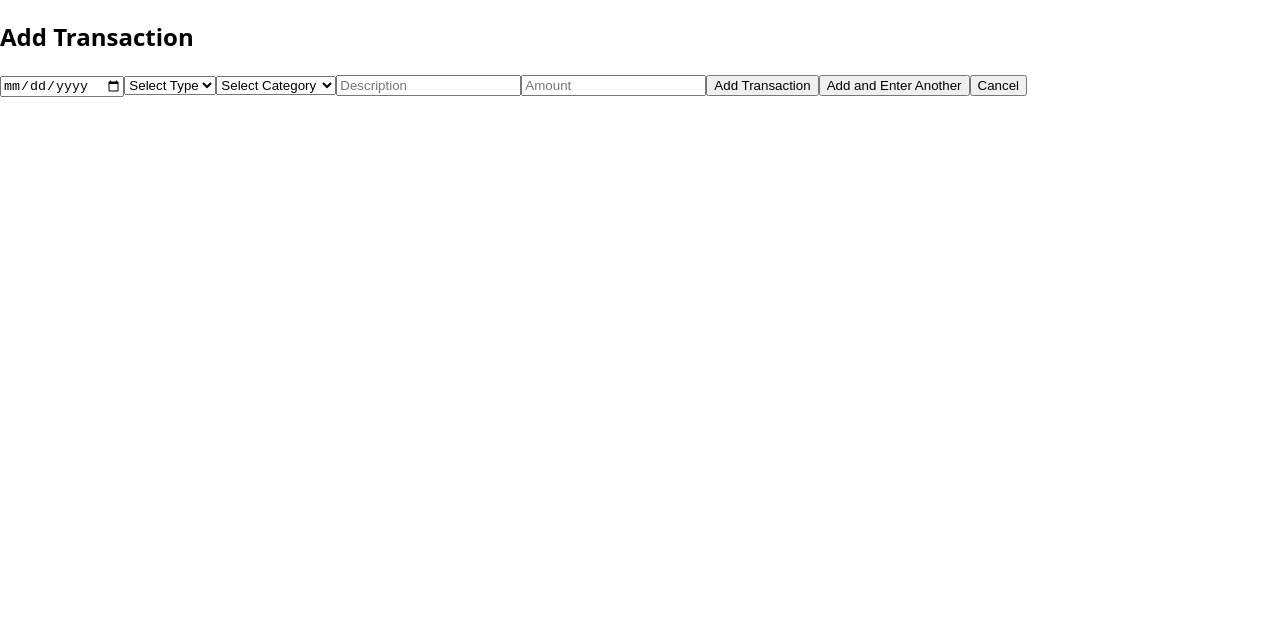
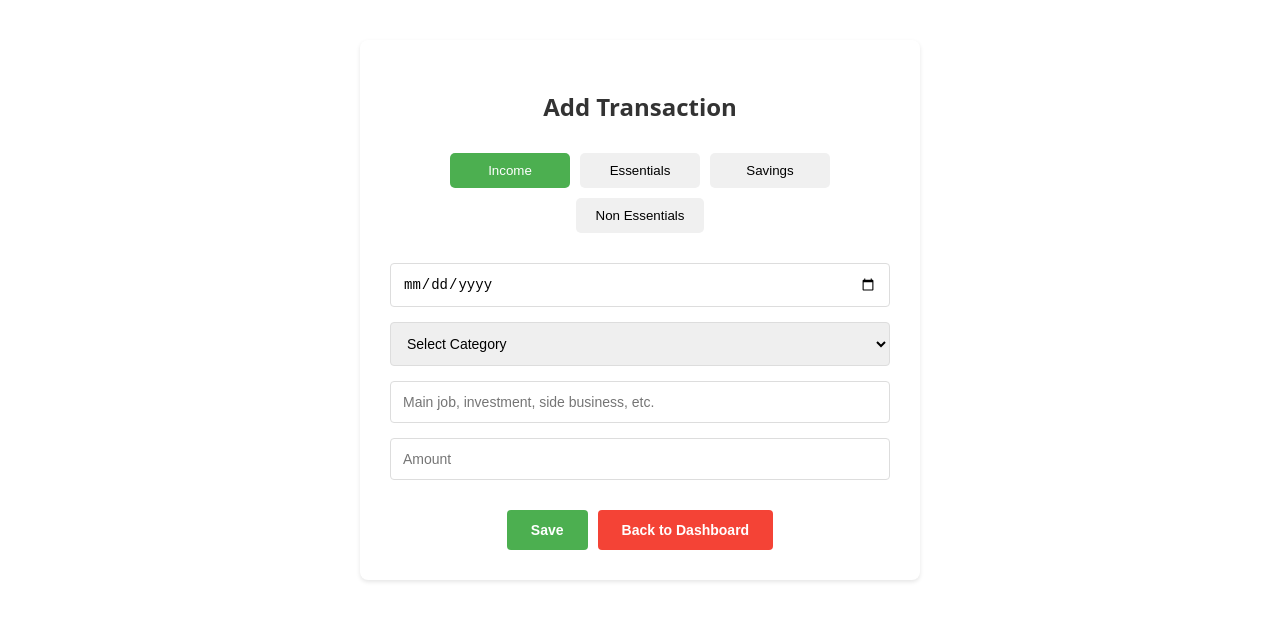
Before and after one commit to moalusid/financialplanner, a React (Create React App) app in the folder frontend/: page /add-transaction in a window 1280 px wide. Shown: the top 620 px of the page. Built offline with nearby package versions, Linux system fonts and the light colour scheme.

Commit message:
updated the spending classifications

```diff
--- a/frontend/src/components/AddTransaction.js
+++ b/frontend/src/components/AddTransaction.js
@@ -2,17 +2,24 @@ import React, { useState } from 'react';
 import { Link, useNavigate } from 'react-router-dom';
 
 const AddTransaction = ({ onAddTransaction }) => {
+    const [activeSection, setActiveSection] = useState('income'); // Track active section
+    const navigate = useNavigate();
     const [transaction, setTransaction] = useState({
-        type: '',
+        date: '',
         category: '',
         description: '',
-        amount: '',
-        date: '', // Add date field
+        amount: ''
     });
-    const navigate = useNavigate();
+
+    const sections = {
+        income: { title: 'Income', type: 'income', classification: 'Income' },
+        essentials: { title: 'Essentials', type: 'expense', classification: 'Essentials' },
+        savings: { title: 'Savings', type: 'expense', classification: 'Savings' },
+        nonEssentials: { title: 'Non Essentials', type: 'expense', classification: 'Non Essentials' }
+    };
 
     const handleAddTransaction = async (resetAfterAdd = true) => {
-        if (!transaction.type || !transaction.category || !transaction.date) {
+        if (!transaction.category || !transaction.date) {
             alert('Please fill in all required fields.');
             return;
         }
@@ -21,27 +28,39 @@ const AddTransaction = ({ onAddTransaction }) => {
             return;
         }
 
+        const currentSection = sections[activeSection];
+        const transactionData = {
+            ...transaction,
+            type: currentSection.type,
+            classification: currentSection.classification,
+            amount: parseFloat(transaction.amount)
+        };
+
+        console.log('Section:', activeSection);
+        console.log('Classification:', currentSection.classification);
+        console.log('Full transaction data:', transactionData);
+
         try {
-            // Send transaction data to the backend
             const response = await fetch('/api/transactions', {
                 method: 'POST',
-                headers: {
-                    'Content-Type': 'application/json',
-                },
-                body: JSON.stringify({ ...transaction, amount: parseFloat(transaction.amount) }),
+                headers: { 'Content-Type': 'application/json' },
+                body: JSON.stringify(transactionData),
             });
 
             if (!response.ok) {
-                throw new Error('Failed to save transaction');
+                const errorData = await response.json();
+                throw new Error(`Failed to save transaction: ${errorData.message || response.statusText}`);
             }
 
             const savedTransaction = await response.json();
-            onAddTransaction(savedTransaction); // Update the parent component with the new transaction
+            console.log('Saved transaction:', savedTransaction); // Debug log
+            onAddTransaction(savedTransaction);
 
             if (resetAfterAdd) {
                 navigate('/budget-manager');
             } else {
-                setTransaction({ type: '', category: '', description: '', amount: '', date: '' });
+                alert('Transaction saved successfully!');
+                setTransaction({ date: '', category: '', description: '', amount: '' });
             }
         } catch (error) {
             console.error('Error saving transaction:', error);
@@ -49,63 +68,167 @@ const AddTransaction = ({ onAddTransaction }) => {
         }
     };
 
+    const getCategoriesForSection = (section) => {
+        if (section === 'income') {
+            return ['Salary', 'Other Income'];
+        }
+        return [
+            'Housing', 'Utilities', 'Groceries', 'Transportation',
+            'Dining Out', 'Entertainment', 'Shopping', 'Health & Fitness',
+            'Debt Payments', 'Insurance', 'Savings', 'Other'
+        ];
+    };
+
+    const getPlaceholderForSection = (section) => {
+        switch (section) {
+            case 'income':
+                return "Main job, investment, side business, etc.";
+            case 'essentials':
+                return "Rent, water, electricity, etc.";
+            case 'savings':
+                return "Emergency fund, holiday fund, deposit for house, etc.";
+            case 'nonEssentials':
+                return "Netflix, dining out, designer clothes, etc.";
+            default:
+                return "Description";
+        }
+    };
+
     return (
-        <div style={{ margin: '0 auto', fontFamily: 'Open Sans, sans-serif' }}>
-            <h2>Add Transaction</h2>
+        <div style={{
+            maxWidth: '500px',
+            margin: '40px auto',
+            padding: '30px',
+            fontFamily: 'Open Sans, sans-serif',
+            backgroundColor: '#fff',
+            borderRadius: '8px',
+            boxShadow: '0 2px 4px rgba(0,0,0,0.1)'
+        }}>
+            <h2 style={{ textAlign: 'center', marginBottom: '30px', color: '#333' }}>Add Transaction</h2>
+
+            {/* Section Navigation */}
+            <div style={{
+                display: 'flex',
+                justifyContent: 'center',
+                gap: '10px',
+                marginBottom: '30px',
+                flexWrap: 'wrap'
+            }}>
+                {Object.entries(sections).map(([key, { title }]) => (
+                    <button
+                        key={key}
+                        onClick={() => setActiveSection(key)}
+                        style={{
+                            padding: '10px 20px',
+                            backgroundColor: activeSection === key ? '#4CAF50' : '#f0f0f0',
+                            color: activeSection === key ? 'white' : 'black',
+                            border: 'none',
+                            borderRadius: '5px',
+                            cursor: 'pointer',
+                            transition: 'background-color 0.2s',
+                            minWidth: '120px'
+                        }}
+                    >
+                        {title}
+                    </button>
+                ))}
+            </div>
+
+            {/* Input Fields */}
+            <div style={{
+                display: 'flex',
+                flexDirection: 'column',
+                gap: '15px',
+                marginBottom: '30px'
+            }}>
                 <input
-                type="date" // Move date picker to the first field
+                    type="date"
                     value={transaction.date}
                     onChange={(e) => setTransaction({ ...transaction, date: e.target.value })}
+                    style={{
+                        padding: '12px',
+                        borderRadius: '4px',
+                        border: '1px solid #ddd',
+                        fontSize: '14px'
+                    }}
                 />
-            <select
-                value={transaction.type}
-                onChange={(e) => setTransaction({ ...transaction, type: e.target.value })}
-            >
-                <option value="" disabled>
-                    Select Type
-                </option>
-                <option value="income">Income</option>
-                <option value="expense">Expense</option>
-            </select>
                 <select
                     value={transaction.category}
                     onChange={(e) => setTransaction({ ...transaction, category: e.target.value })}
+                    style={{
+                        padding: '12px',
+                        borderRadius: '4px',
+                        border: '1px solid #ddd',
+                        fontSize: '14px'
+                    }}
                 >
-                <option value="" disabled>
-                    Select Category
-                </option>
-                <option value="Housing">Housing</option>
-                <option value="Utilities">Utilities</option>
-                <option value="Groceries">Groceries</option>
-                <option value="Transportation">Transportation</option>
-                <option value="Dining Out">Dining Out</option>
-                <option value="Entertainment">Entertainment</option>
-                <option value="Shopping">Shopping</option>
-                <option value="Health & Fitness">Health & Fitness</option>
-                <option value="Debt Payments">Debt Payments</option>
-                <option value="Savings">Savings</option>
-                <option value="Insurance">Insurance</option>
-                <option value="Salary">Salary</option>
-                <option value="Other Income">Other Income</option>
-                <option value="Other">Other</option>
+                    <option value="" disabled>Select Category</option>
+                    {getCategoriesForSection(activeSection).map(category => (
+                        <option key={category} value={category}>{category}</option>
+                    ))}
                 </select>
                 <input
                     type="text"
-                placeholder="Description"
+                    placeholder={getPlaceholderForSection(activeSection)}
                     value={transaction.description}
                     onChange={(e) => setTransaction({ ...transaction, description: e.target.value })}
+                    style={{
+                        padding: '12px',
+                        borderRadius: '4px',
+                        border: '1px solid #ddd',
+                        fontSize: '14px'
+                    }}
                 />
                 <input
                     type="number"
                     placeholder="Amount"
                     value={transaction.amount}
                     onChange={(e) => setTransaction({ ...transaction, amount: e.target.value })}
+                    style={{
+                        padding: '12px',
+                        borderRadius: '4px',
+                        border: '1px solid #ddd',
+                        fontSize: '14px'
+                    }}
                 />
-            <button onClick={() => handleAddTransaction(true)}>Add Transaction</button>
-            <button onClick={() => handleAddTransaction(false)}>Add and Enter Another</button>
+            </div>
+
+            {/* Action Buttons */}
+            <div style={{
+                display: 'flex',
+                gap: '10px',
+                justifyContent: 'center'
+            }}>
+                <button
+                    onClick={() => handleAddTransaction(false)}
+                    style={{
+                        padding: '12px 24px',
+                        backgroundColor: '#4CAF50',
+                        color: 'white',
+                        border: 'none',
+                        borderRadius: '4px',
+                        cursor: 'pointer',
+                        fontSize: '14px',
+                        fontWeight: '600'
+                    }}
+                >
+                    Save
+                </button>
                 <Link to="/budget-manager">
-                <button>Cancel</button>
+                    <button style={{
+                        padding: '12px 24px',
+                        backgroundColor: '#f44336',
+                        color: 'white',
+                        border: 'none',
+                        borderRadius: '4px',
+                        cursor: 'pointer',
+                        fontSize: '14px',
+                        fontWeight: '600'
+                    }}>
+                        Back to Dashboard
+                    </button>
                 </Link>
+            </div>
         </div>
     );
 };
--- a/frontend/src/components/BudgetDetails.js
+++ b/frontend/src/components/BudgetDetails.js
@@ -216,6 +216,13 @@ const BudgetDetails = ({ onUpdateTransactions, transactions }) => {
         });
     };
 
+    const sortClassifications = (classifications) => {
+        const order = ['Essentials', 'Savings', 'Non Essentials', 'Unclassified'];
+        return Object.entries(classifications).sort((a, b) => {
+            return order.indexOf(a[0]) - order.indexOf(b[0]);
+        });
+    };
+
     if (loading) {
         return <div>Loading...</div>; // Display loading message
     }
@@ -273,13 +280,15 @@ const BudgetDetails = ({ onUpdateTransactions, transactions }) => {
 
                                             {/* Classifications Container */}
                                             <div style={{ padding: '16px' }}>
-                                                {Object.entries(groupedByType[type] || {}).map(([classification, categories], index) => {
+                                                {Object.entries(groupedByType[type] || {}).sort((a, b) => {
+                                                    const order = ['Essentials', 'Savings', 'Non Essentials', 'Unclassified'];
+                                                    return order.indexOf(a[0]) - order.indexOf(b[0]);
+                                                }).map(([classification, categories], index) => {
                                                     // Different background colors for each classification
                                                     const colors = {
-                                                        'Priorities': '#e3f2fd', // Light blue
+                                                        'Essentials': '#e3f2fd', // Light blue
                                                         'Savings': '#e8f5e9',    // Light green
                                                         'Non Essentials': '#fce4ec', // Light pink
-                                                        'Rewards': '#fff3e0',    // Light orange
                                                         'Unclassified': '#f5f5f5' // Light grey
                                                     };
 
--- a/frontend/src/components/BudgetManager.js
+++ b/frontend/src/components/BudgetManager.js
@@ -83,10 +83,9 @@ const BudgetManager = () => {
     // Updated chart data preparation
     const chartData = [
         ['Classification', 'Amount'],
-        ['Priorities', expensesByClassification['Priorities'] || 0],
+        ['Essentials', expensesByClassification['Essentials'] || 0],
         ['Savings', expensesByClassification['Savings'] || 0],
         ['Non Essentials', expensesByClassification['Non Essentials'] || 0],
-        ['Rewards', expensesByClassification['Rewards'] || 0],
         ['Remaining Budget', Math.max(remainingBudget, 0)]
     ];
 
@@ -97,10 +96,9 @@ const BudgetManager = () => {
         legend: { position: 'right' },
         chartArea: { width: '70%', height: '80%' },
         colors: [
-            '#FF9800', // Priorities (Orange)
+            '#FF9800', // Essentials (Orange)
             '#4CAF50', // Savings (Green)
             '#F44336', // Non Essentials (Red)
-            '#2196F3', // Rewards (Blue)
             '#E0E0E0', // Remaining Budget (Grey)
         ]
     };
```
Also changed, not shown: 1 other file (tests, documents, lock files or other folders). Lines whose indentation alone changed are shown as unchanged.
